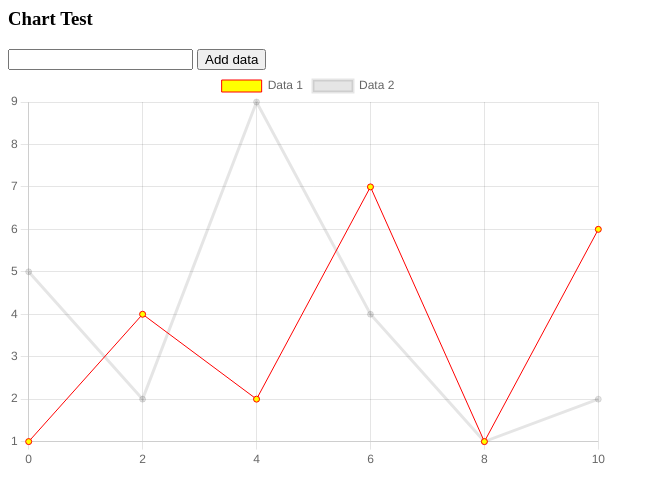
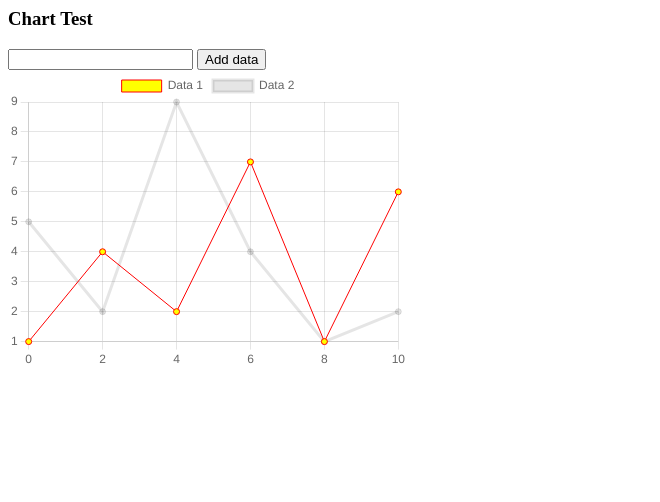
Before and after one commit to asano-lab/oasobi, a website: page test02.html in a window 1280 px wide. Shown: the whole page, without its empty margins (0-660 px from the left). Drawn offline with nearby package versions, Linux system fonts and the light colour scheme.

Commit message:
グラフの大きさを調整

```diff
--- a/test02.html
+++ b/test02.html
@@ -8,7 +8,7 @@
 <input type="number" id="num1">
 <button id="but" onclick="addData()">Add data</button>
 <br>
-<canvas id="graph" width="600" height="400"></canvas>
+<canvas id="graph" width="400" height="300"></canvas>
 <script src="./chart_test.js"></script>
 </body>
 </html>
```
